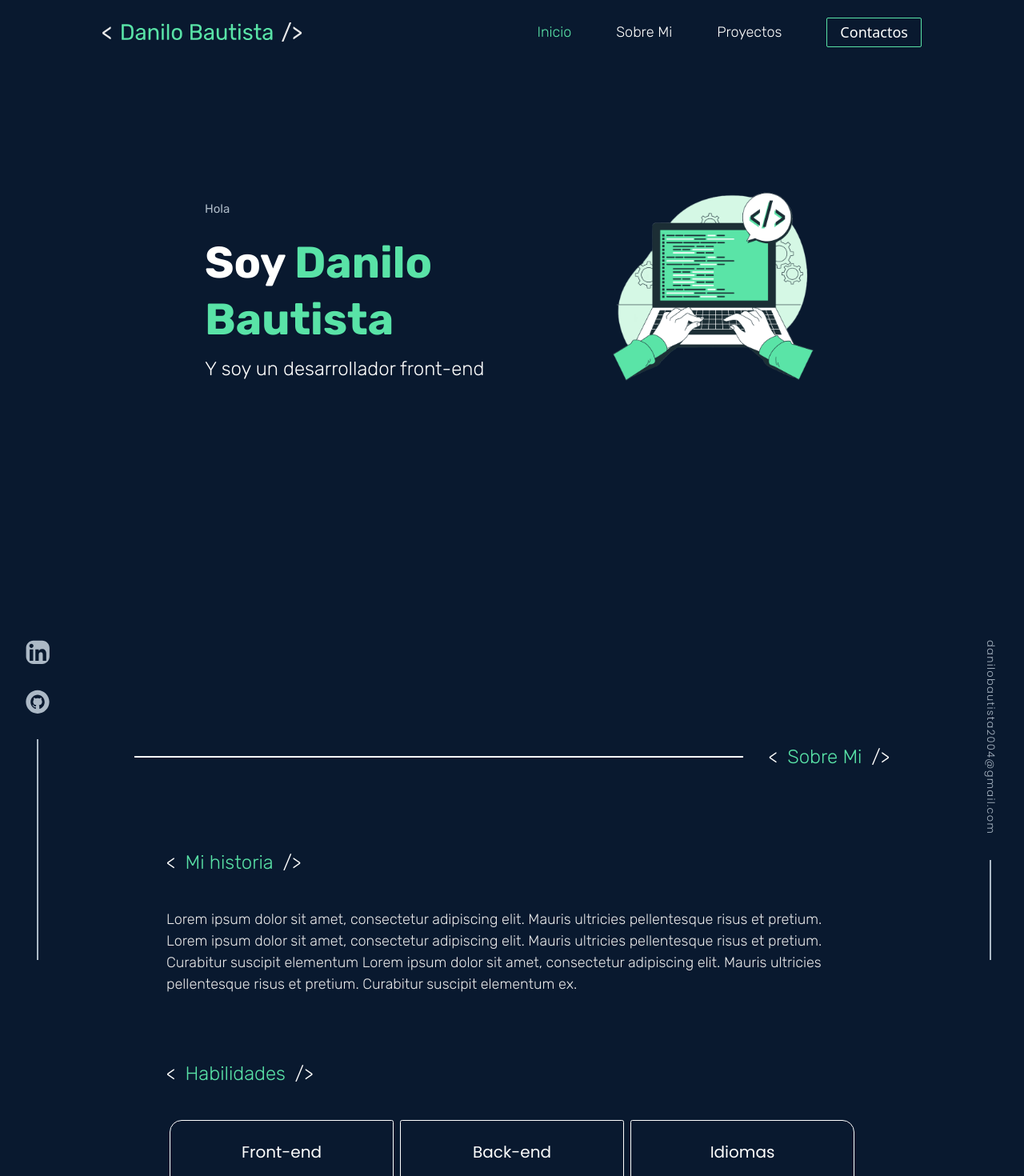
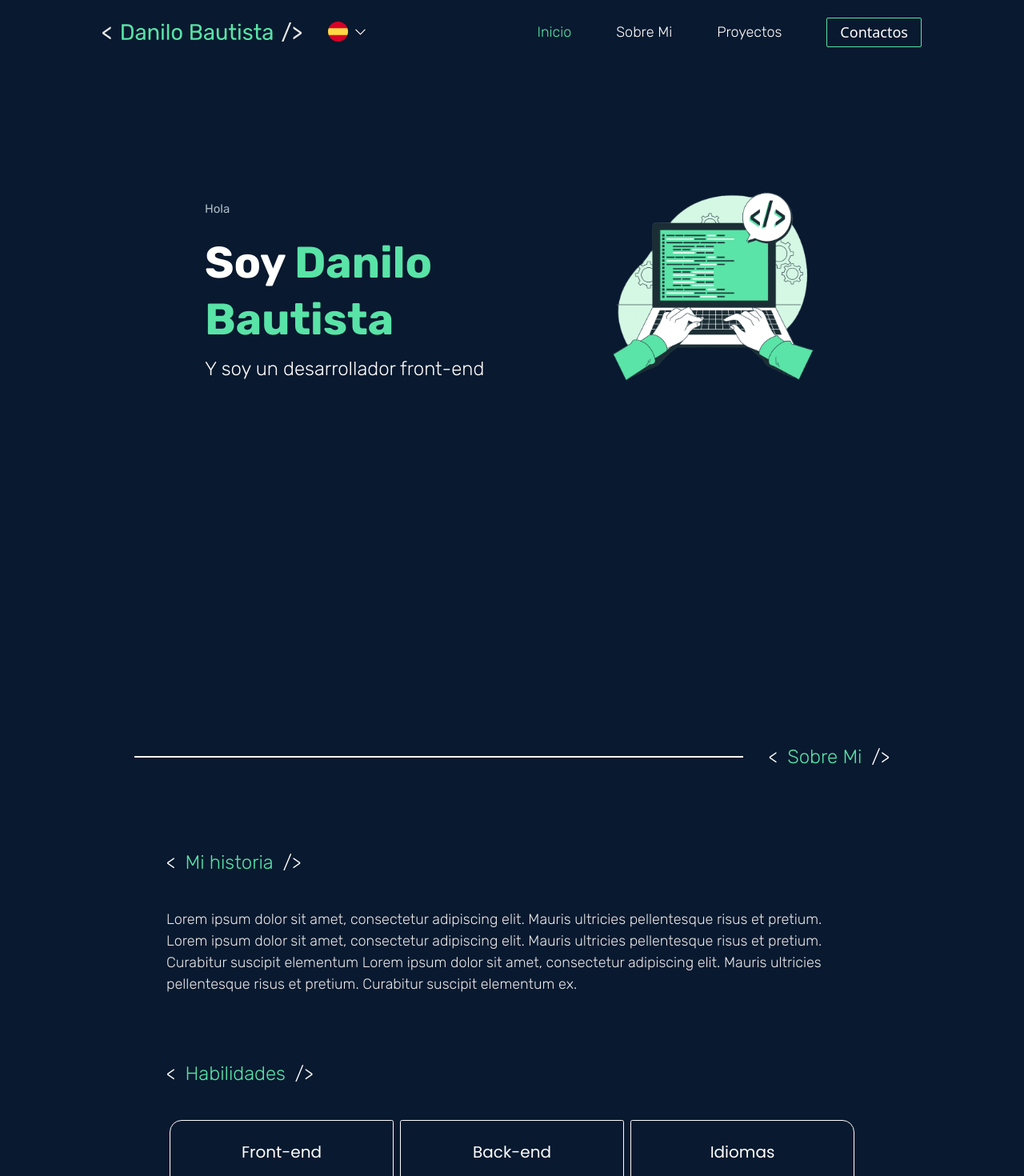
Before and after one commit to Danilo2504/portfolio, a Next.js app: page / in a window 1280 px wide. Shown: the top 1470 px of the page at 80% size. Built offline with nearby package versions, Linux system fonts and the light colour scheme.

Commit message:
CU-861n93z9x - crear dropdown de language

```diff
--- /dev/null
+++ b/src/app/Components/Common/Dropdown.jsx
@@ -0,0 +1,81 @@
+"use client";
+import ArrowDown from "@/app/Icons/ArrowDown";
+import Image from "next/image";
+import React, { useState, useEffect, useRef } from "react";
+import Spacer from "./Spacer";
+
+function Dropdown({ options = [] }) {
+  const [isOpen, setIsOpen] = useState(false);
+  const [selectedOption, setSelectedOption] = useState(options[0]);
+  const dropdownRef = useRef(null);
+
+  useEffect(() => {
+    const handleClickOutside = (event) => {
+      if (dropdownRef.current && !dropdownRef.current.contains(event.target)) {
+        setIsOpen(false);
+      }
+    };
+    document.addEventListener("click", handleClickOutside);
+    return () => {
+      document.removeEventListener("click", handleClickOutside);
+    };
+  }, []);
+
+  const toggleDropdown = () => {
+    setIsOpen(!isOpen);
+  };
+
+  const handleOptionSelect = (selected) => {
+    setSelectedOption(selected);
+    setIsOpen(false);
+  };
+
+  return (
+    <div className="relative inline-block" ref={dropdownRef}>
+      <div
+        className="cursor-pointer flex justify-between items-center gap-2"
+        onClick={toggleDropdown}
+      >
+        <Image
+          src={selectedOption.imagePath}
+          width={25}
+          height={25}
+          alt="icono del idioma seleccionado"
+        />
+        <ArrowDown
+          color={isOpen ? "var(--main-color)" : "var(--white-color)"}
+        />
+      </div>
+      {isOpen && (
+        <ul
+          className={`absolute top-full left-0 mt-[35px] list-none bg-secondary px-5 py-3 rounded-[12.5px] ${
+            isOpen ? "fade-visible" : "fade-hidden"
+          }`}
+        >
+          {options.map((item) => {
+            return (
+              <li
+                className="cursor-pointer flex items-center gap-4 px-3 py-3 ease-in-color li-language text-white"
+                key={item.id}
+                onClick={() => handleOptionSelect(item)}
+              >
+                <div className="relative h-[25px] w-[25px]">
+                  <Image
+                    src={item.imagePath}
+                    layout="fill"
+                    alt="Icono de idioma"
+                  />
+                </div>
+                <span className="font-poppins text-medium_small font-regular">
+                  {item.label}
+                </span>
+              </li>
+            );
+          })}
+        </ul>
+      )}
+    </div>
+  );
+}
+
+export default Dropdown;
--- a/src/app/Components/Navbar.jsx
+++ b/src/app/Components/Navbar.jsx
@@ -4,6 +4,8 @@ import Image from "next/image";
 import Link from "next/link";
 import { optionTexts } from "../Data/optionsTexts";
 import ListOption from "./Common/ListOption";
+import Dropdown from "./Common/Dropdown";
+import { languageOptions } from "../Data/languageOptions";
 
 function Navbar() {
   const [isActive, setIsActive] = useState(null);
@@ -40,7 +42,7 @@ function Navbar() {
   return (
     <div className="z-50 flex justify-center fixed top-0 right-0 left-0">
       <div className="bg-primary h-20 w-full mx-auto px-32 max-w-[1512px] flex justify-between items-center">
-        <div className="min-w-[300px] inline-flex justify-start">
+        <div className="min-w-[330px] gap-8 inline-flex justify-between">
           <Link href="#home-page">
             <Image
               src="/logo.svg"
@@ -49,6 +51,7 @@ function Navbar() {
               alt="Logo de portafolio"
             />
           </Link>
+          <Dropdown options={languageOptions} />
         </div>
         <ul className="flex justify-between items-center gap-14 text-white text-medium_small">
           {optionTexts.slice(0, 3).map(({ id, path, label }) => {
--- a/src/app/Components/SideBars.jsx
+++ b/src/app/Components/SideBars.jsx
@@ -34,10 +34,8 @@ function SideBars() {
   function Leftbar() {
     return (
       <div
-        className={`h-2/4 pl-8 fixed left-0 bottom-0 z-40 ${
-          isHide
-            ? "translate-y-full ease-out duration-300"
-            : "translate-y-0 ease-in duration-200"
+        className={`h-2/4 pl-8 fixed left-0 bottom-0 z-40 transition-opacity ${
+          isHide ? "fade-hidden" : "fade-visible"
         }`}
       >
         <div className="h-full flex flex-col justify-center items-center flex-initial gap-8">
@@ -53,10 +51,8 @@ function SideBars() {
   function Rightbar() {
     return (
       <div
-        className={`h-2/4 pr-8 fixed right-0 bottom-0 z-40 ${
-          isHide
-            ? "translate-y-full ease-out duration-300"
-            : "translate-y-0 ease-in duration-200"
+        className={`h-2/4 pr-8 fixed right-0 bottom-0 z-40 transition-opacity ${
+          isHide ? "fade-hidden" : "fade-visible"
         }`}
       >
         <div className="h-full flex flex-col justify-center items-center flex-initial gap-8">
@@ -66,7 +62,6 @@ function SideBars() {
           >
             danilobautista2004@gmail.com
           </a>
-
           <div className="border-l-2 border-grey top-0 h-full" />
         </div>
       </div>
@@ -74,7 +69,7 @@ function SideBars() {
   }
 
   return (
-    <div className="flex justify-center">
+    <div className="relative flex justify-center">
       <Leftbar />
       <Rightbar />
     </div>
--- /dev/null
+++ b/src/app/Data/languageOptions.js
@@ -0,0 +1,4 @@
+export const languageOptions = [
+  { id: "1", imagePath: "/sp.png", locale: "es", label: "Español" },
+  { id: "2", imagePath: "/uk.png", locale: "en", label: "English" },
+];
--- /dev/null
+++ b/src/app/Icons/ArrowDown.jsx
@@ -0,0 +1,20 @@
+import * as React from "react";
+const ArrowDown = ({ color }) => (
+  <svg
+    xmlns="http://www.w3.org/2000/svg"
+    width={15}
+    height={8}
+    fill="none"
+    viewBox="0 0 16 10"
+  >
+    <path
+      stroke={color}
+      className="ease-in-color"
+      strokeLinecap="round"
+      strokeLinejoin="round"
+      strokeWidth={1.5}
+      d="m1 1.5 7 7 7-7"
+    />
+  </svg>
+);
+export default ArrowDown;
--- a/src/app/globals.css
+++ b/src/app/globals.css
@@ -49,6 +49,35 @@ body {
 
 .writing-vertical {
   writing-mode: vertical-lr;
+  transform: scale(-1, -1);
+}
+
+@keyframes fade-hidden {
+  from {
+    opacity: 1;
+  }
+  to {
+    opacity: 0;
+  }
+}
+
+@keyframes fade-visible {
+  from {
+    opacity: 0;
+  }
+  to {
+    opacity: 1;
+  }
+}
+
+.fade-hidden {
+  animation: fade-hidden 0.2s ease-out;
+  opacity: 0;
+}
+
+.fade-visible {
+  animation: fade-visible 0.2s ease-in;
+  opacity: 100;
 }
 
 .ease-in-color {
@@ -89,6 +118,12 @@ input:focus {
   outline: none;
 }
 
+.li-language:hover {
+  background-color: var(--primary-color);
+  border-radius: 6px;
+  color: var(--main-color);
+}
+
 .disabled {
   pointer-events: none;
   cursor: default;
```
Also changed, not shown: public/sp.png (added), public/uk.png (added).
